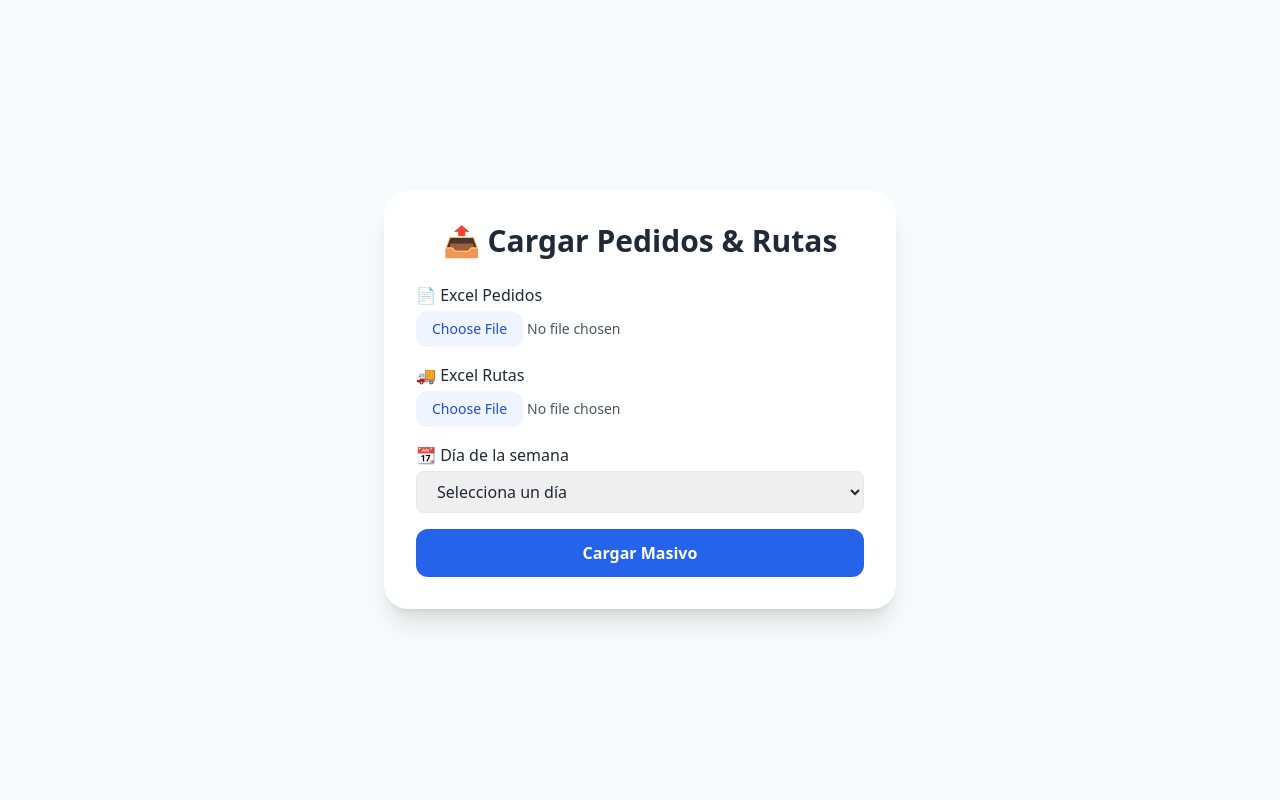
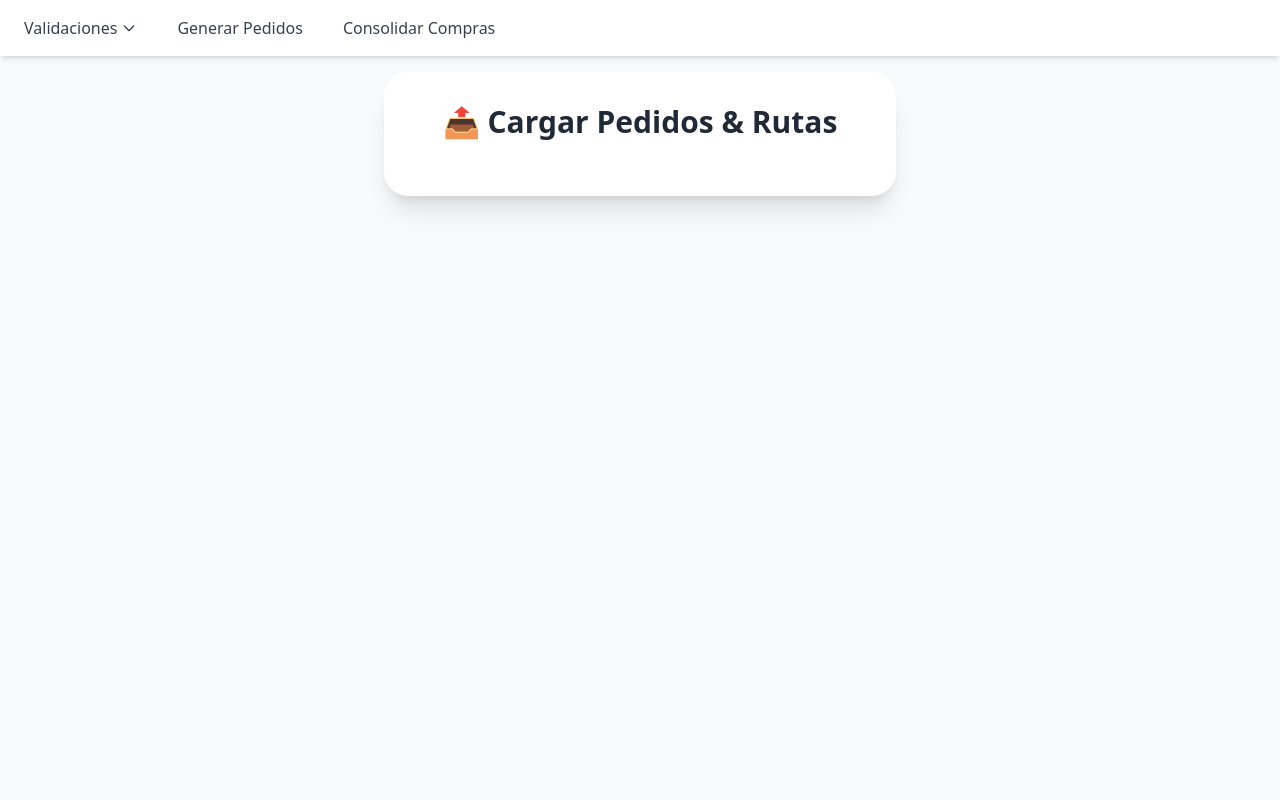
Before and after one commit to SAULOS92/OBT, a Flask app: page /cargar-pedidos in a window 1280 px wide. Run offline with Flask 3, Linux system fonts and the light colour scheme; some libraries are stand-ins or nearby versions.

Commit message:
second commit

```diff
--- /dev/null
+++ b/templates/base.html
@@ -0,0 +1,57 @@
+<!DOCTYPE html>
+<html lang="es">
+<head>
+  <meta charset="UTF-8" />
+  <meta name="viewport" content="width=device-width, initial-scale=1.0" />
+  <title>{% block title %}Mi App{% endblock %}</title>
+  <script src="https://cdn.tailwindcss.com"></script>
+</head>
+<body class="bg-gray-50 text-gray-800">
+
+  <!-- Aquí va tu menú, definido una sola vez -->
+  <nav class="bg-white shadow-md">
+    <div class="max-w-7xl mx-auto px-4">
+      <ul class="flex space-x-6">
+        <li class="relative">
+          <details class="group">
+            <summary class="flex items-center py-4 px-2 cursor-pointer text-gray-700 hover:text-blue-600 transition">
+              Validaciones
+              <svg xmlns="http://www.w3.org/2000/svg"
+                   class="ml-1 h-4 w-4 transform group-open:rotate-180 transition-transform"
+                   fill="none" viewBox="0 0 24 24" stroke="currentColor">
+                <path stroke-linecap="round" stroke-linejoin="round" stroke-width="2"
+                      d="M19 9l-7 7-7-7" />
+              </svg>
+            </summary>
+            <ul class="absolute left-0 mt-1 w-48 bg-white border rounded-lg shadow-lg
+                       opacity-0 group-open:opacity-100 invisible group-open:visible transition-all">
+              <li><a href="{{ url_for('upload.upload_index') }}"
+                     class="block px-4 py-2 text-gray-600 hover:bg-gray-100">Cargar Informes</a></li>
+              <li><a href="{{ url_for('export.export_index') }}"
+                     class="block px-4 py-2 text-gray-600 hover:bg-gray-100">Exportar Informes</a></li>
+            </ul>
+          </details>
+        </li>
+        <li>
+          <a href="{{ url_for('generar_pedidos') }}"
+             class="flex items-center py-4 px-2 text-gray-700 hover:text-blue-600 transition">
+            Generar Pedidos
+          </a>
+        </li>
+        <li>
+          <a href="{{ url_for('consolidar_compras') }}"
+             class="flex items-center py-4 px-2 text-gray-700 hover:text-blue-600 transition">
+            Consolidar Compras
+          </a>
+        </li>
+      </ul>
+    </div>
+  </nav>
+
+  <!-- Aquí irá el contenido específico de cada página -->
+  <main class="p-4">
+    {% block content %}{% endblock %}
+  </main>
+
+</body>
+</html>
--- a/templates/upload.html
+++ b/templates/upload.html
@@ -1,71 +1,9 @@
-<!DOCTYPE html>
-<html lang="es">
-<head>
-  <meta charset="UTF-8" />
-  <meta name="viewport" content="width=device-width, initial-scale=1.0" />
-  <title>ETL Masivo</title>
-  <!-- Tailwind CSS via CDN -->
-  <script src="https://cdn.tailwindcss.com"></script>
-</head>
-<body class="bg-gray-50 text-gray-800">
-  <div class="min-h-screen flex items-center justify-center p-4">
-    <div class="bg-white p-8 rounded-3xl shadow-xl w-full max-w-lg">
-      <h1 class="text-3xl font-extrabold mb-6 text-center">📤 Cargar Pedidos & Rutas</h1>
+{% extends "base.html" %}
+{% block title %}Cargar Pedidos & Rutas{% endblock %}
 
-      <!-- Mensajes Flash -->
-      {% with messages = get_flashed_messages(with_categories=true) %}
-        {% if messages %}
-          <div class="space-y-2 mb-6">
-            {% for category, msg in messages %}
-              <div class="px-4 py-2 rounded-lg {% if category=='success' %}bg-green-100 text-green-700{% else %}bg-red-100 text-red-700{% endif %}">
-                {{ msg }}
-              </div>
-            {% endfor %}
-          </div>
-        {% endif %}
-      {% endwith %}
-
-      <!-- Formulario -->
-      <form method="POST" enctype="multipart/form-data" class="space-y-4">
-        <div>
-          <label class="block mb-1 font-medium">📄 Excel Pedidos</label>
-          <input type="file" name="pedidos" accept=".xlsx"
-            class="block w-full text-sm text-gray-600
-                   file:py-2 file:px-4 file:border-0
-                   file:rounded-xl file:bg-blue-50 file:text-blue-700
-                   hover:file:bg-blue-100" required>
-        </div>
-        <div>
-          <label class="block mb-1 font-medium">🚚 Excel Rutas</label>
-          <input type="file" name="rutas" accept=".xlsx"
-            class="block w-full text-sm text-gray-600
-                   file:py-2 file:px-4 file:border-0
-                   file:rounded-xl file:bg-blue-50 file:text-blue-700
-                   hover:file:bg-blue-100" required>
-        </div>
-        <div>
-          <label class="block mb-1 font-medium">📆 Día de la semana</label>
-          <select name="dia" required
-                  class="w-full px-4 py-2 border rounded-lg
-                         focus:outline-none focus:ring-2 focus:ring-blue-400">
-            <option value="" disabled selected>Selecciona un día</option>
-            <option value="LU">Lunes (LU)</option>
-            <option value="MA">Martes (MA)</option>
-            <option value="MI">Miércoles (MI)</option>
-            <option value="JU">Jueves (JU)</option>
-            <option value="VI">Viernes (VI)</option>
-            <option value="SA">Sábado (SA)</option>
-            <option value="DO">Domingo (DO)</option>
-          </select>
-        </div>
-        <button type="submit"
-          class="w-full py-3 font-semibold rounded-xl
-                 bg-blue-600 text-white hover:bg-blue-700
-                 transition">
-          Cargar Masivo
-        </button>
-      </form>
-    </div>
+{% block content %}
+  <div class="max-w-lg mx-auto bg-white p-8 rounded-3xl shadow-xl">
+    <h1 class="text-3xl font-extrabold mb-6 text-center">📤 Cargar Pedidos & Rutas</h1>
+    <!-- aquí todo tu formulario… -->
   </div>
-</body>
-</html>
+{% endblock %}
```
Also changed, not shown: templates/export.html (+7 -59 lines).
